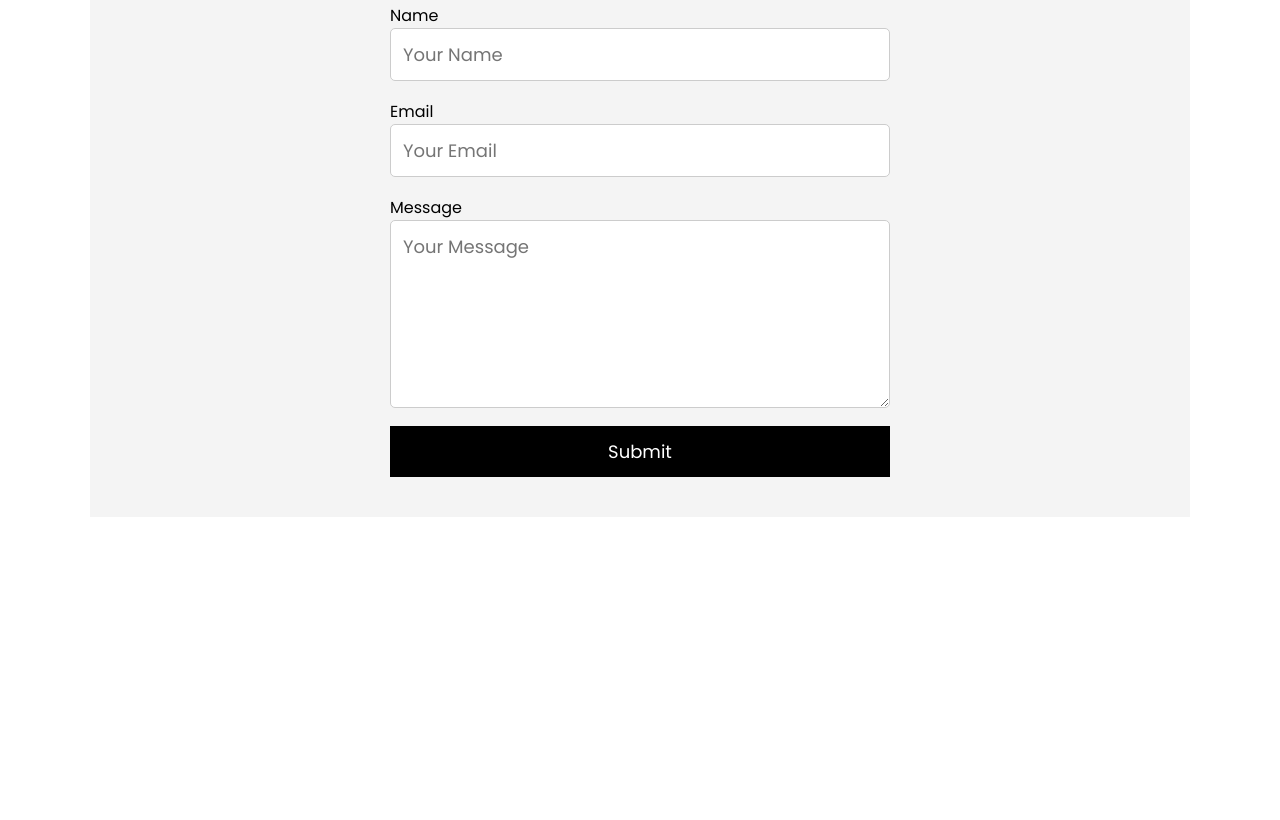
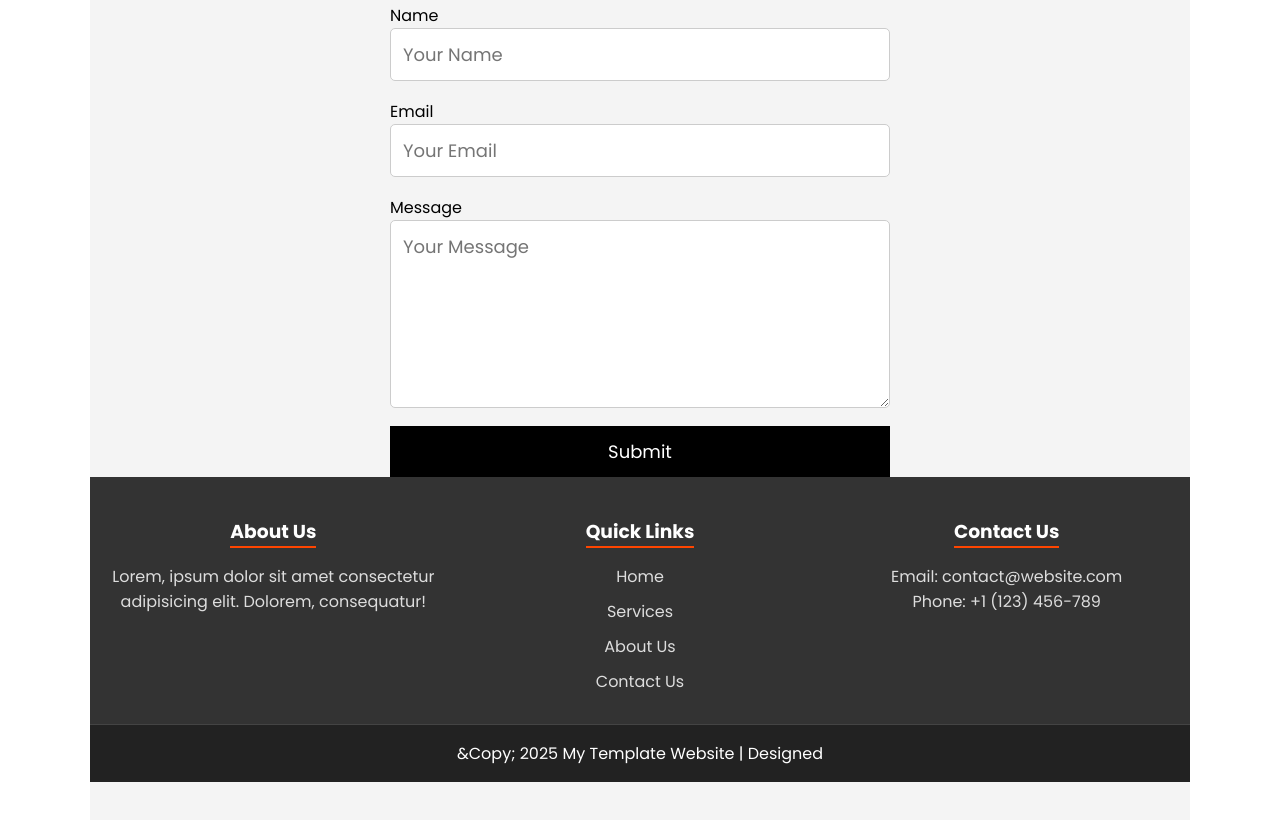
Before and after one commit to UmeshBabu7/Static-Website, a plain HTML site: page index.html in a window 1280 px wide. Shown: the part 1812-2632 px from the top of the page. Before the commit the page ends 2329 px from the top, so only its background shows below. Drawn offline with Linux system fonts and the light colour scheme.

Commit message:
Footer section

```diff
--- a/index.html
+++ b/index.html
@@ -15,20 +15,20 @@
     <header>
         <!-- navbar section -->
         <div class="navbar">
-            <a href="#" class="logo">
+            <a href="#hero" class="logo">
                 <b>Simple</b>
                 Logo
             </a>
             <nav>
                 <ul class="nav-menu">
                     <li>
-                        <a href="#">Service</a>
+                        <a href="#service">Service</a>
                     </li>
                        <li>
-                        <a href="#">About</a>
+                        <a href="#about">About</a>
                     </li>
                        <li>
-                        <a href="#">Contact</a>
+                        <a href="#contact">Contact</a>
                     </li>
                 </ul>
             </nav>
@@ -38,7 +38,7 @@
     <!-- Main Section -->
      <main>
         <!-- Hero section -->
-        <section class="hero">
+        <section id="hero" class="hero">
             <img class="hero-img" src="images/website image.jpg" alt="">
             <div class="hero-content">
                 <h2>Welcome to our website </h2>
@@ -46,7 +46,7 @@
         </section>
 
         <!-- Service section -->
-         <section class="services">
+         <section id="service" class="services">
             <h2>Our Services </h2>
             <div class="service-cards">
                 <div class="card">
@@ -70,7 +70,7 @@
         </section>
 
         <!-- about section -->
-         <section class="about">
+         <section id="about" class="about">
         <h2>About us</h2>
         <p>Lorem ipsum dolor sit, amet consectetur adipisicing elit. Cumque sed laudantium temporibus, explicabo id a reprehenderit, sint tempora ab reiciendis totam dignissimos rerum. Voluptates similique libero consequuntur a quisquam! Saepe.</p>
 
@@ -107,7 +107,7 @@
     </section>
 
     <!-- Contact section -->
-     <section class="contact">
+     <section id="contact" class="contact">
         <h2>Contact Us</h2>
         <form>
             <label for="name">Name</label>
@@ -118,6 +118,43 @@
             <textarea id="message" placeholder="Your Message" required rows="6"></textarea>
             <button type="submit" class="btn">Submit</button>
         </form>
+
+        <!-- Footer section  -->
+     <footer>
+        <div class="footer">
+            <div class="footer-content">
+                <div class="footer-section">
+                    <h3>About Us</h3>
+                    <p>Lorem, ipsum dolor sit amet consectetur adipisicing elit. Dolorem, consequatur!</p>
+                </div>
+                <div class="footer-section">
+                    <h3>Quick Links</h3>
+                    <ul>
+                        <li>
+                            <a href="#hero">Home</a>
+                        </li>
+                        <li>
+                            <a href="#service">Services</a>
+                        </li>
+                        <li>
+                            <a href="#about">About Us</a>
+                        </li>
+                        <li>
+                            <a href="#contact">Contact Us</a>
+                        </li>
+                    </ul>
+                </div>
+            <div class="footer-section">
+                    <h3>Contact Us</h3>
+                    <p>Email: contact@website.com</p>
+                    <p>Phone: +1 (123) 456-789</p>
+                </div>
+        </div>
+        <div class="footer-bottom">
+            &Copy; 2025 My Template Website | Designed
+        </div>
+        </div>
+     </footer>
     </main>
 
 </body>
--- a/style.css
+++ b/style.css
@@ -2,10 +2,15 @@
     margin: 0;
     padding: 0;
     font-family:'Poppins' , sans-serif;
+    scroll-behavior: smooth;
 }
 
 header{
     box-shadow: 0 4px 6px rgba(0, 0, 0, 0.1);
+    position: sticky;
+    top: 0;
+    background-color: white;
+    z-index: 100;
 }
 
 .navbar{
@@ -209,3 +214,57 @@ input, textarea{
     background-color: #ccc;
     color: black;
 }
+
+/* Footer section */
+
+.footer{
+    background-color: #333;
+    color: white;
+    padding-top: 40px;
+}
+
+.footer-content{
+    display: flex;
+    flex-direction: row;
+    padding-bottom: 20px;
+}
+
+.footer-section{
+    flex: 1;
+    display: flex;
+    flex-direction: column;
+    align-items: center;
+    text-align: center;
+}
+
+.footer-section h3{
+    border-bottom: 2px solid orangered;
+    margin-bottom: 16px;
+}
+
+.footer-section p, .footer-section a{
+    color: #ddd;
+}
+
+.footer-section a{
+    text-decoration: none;
+}
+
+.footer-section ul{
+    list-style: none;
+}
+
+.footer-section a:hover{
+    color: orangered;
+}
+
+.footer-section ul li{
+    margin-bottom: 10px;
+}
+
+.footer-bottom{
+    text-align: center;
+    background-color: #222;
+    padding: 16px 0;
+    border-top: 1px solid #444;
+}
```
